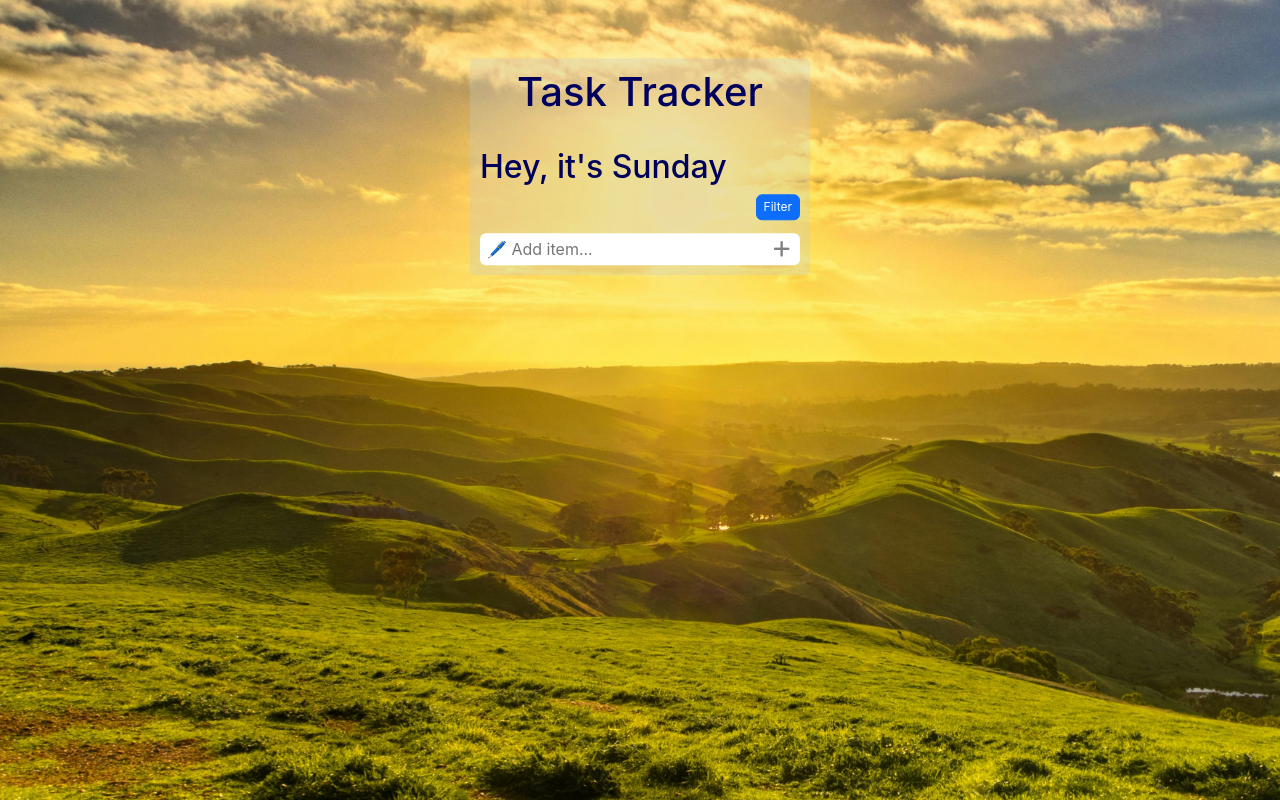
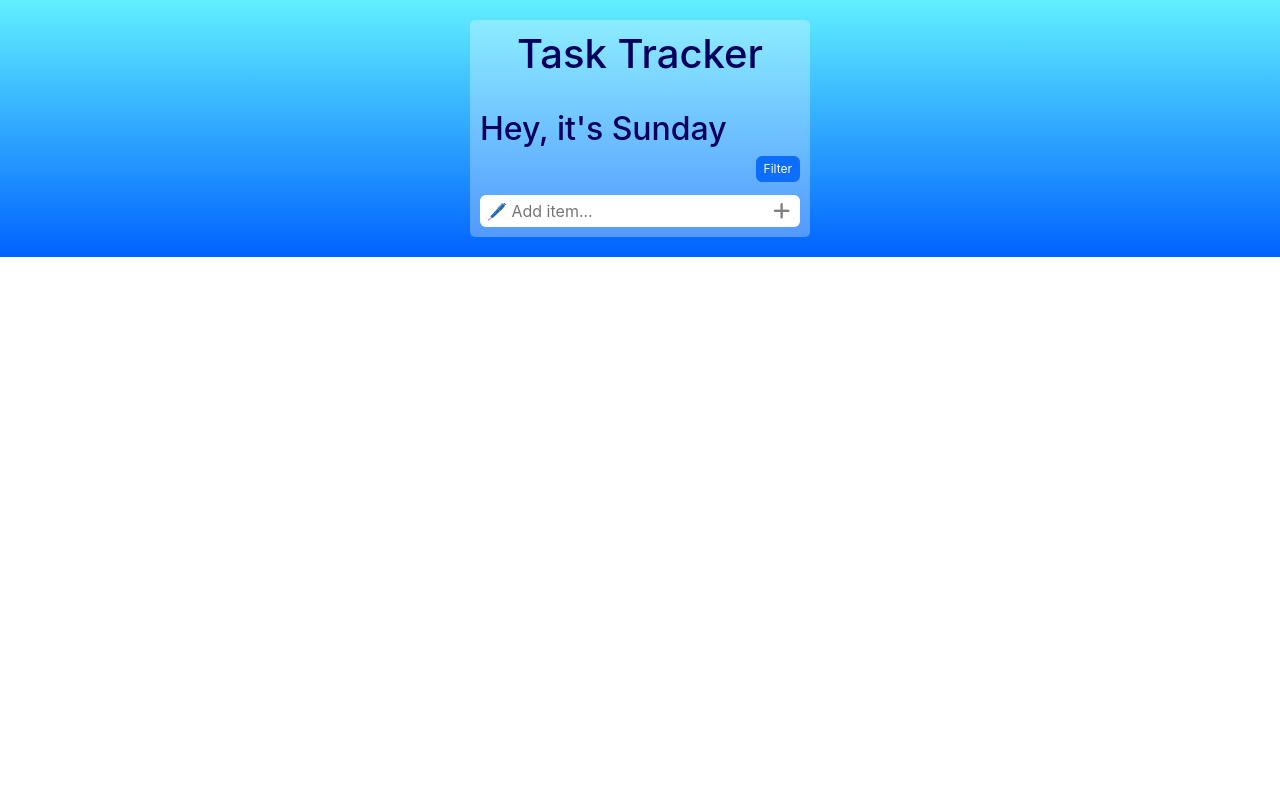
Before and after one commit to Aswaj-th/task-tracker, a React (Create React App) app: page / in a window 1280 px wide. Built offline with nearby package versions, Linux system fonts and the light colour scheme.

Commit message:
changed dynamic background to gradient, fixed scrollng issue

```diff
--- a/public/index.html
+++ b/public/index.html
@@ -18,6 +18,7 @@
   integrity="sha384-9ndCyUaIbzAi2FUVXJi0CjmCapSmO7SnpJef0486qhLnuZ2cdeRhO02iuK6FUUVM"
   crossorigin="anonymous"
 />
+
     <title>Task Tracker App</title>
   </head>
   <body>
--- a/src/App.css
+++ b/src/App.css
@@ -3,25 +3,34 @@
   padding: 0;
 }
 
-body {
-  background-color: #020631;
+.app {
+  display: flex;
+  align-items: center;
+  justify-content: center;
+  background: hsla(217, 100%, 50%, 1);
+
+  background: linear-gradient(90deg, hsla(217, 100%, 50%, 1) 0%, hsla(186, 100%, 69%, 1) 100%);
+
+  background: -moz-linear-gradient(90deg, hsla(217, 100%, 50%, 1) 0%, hsla(186, 100%, 69%, 1) 100%);
+
+  background: -webkit-linear-gradient(90deg, hsla(217, 100%, 50%, 1) 0%, hsla(186, 100%, 69%, 1) 100%);
+
+  filter: progid: DXImageTransform.Microsoft.gradient( startColorstr="#0061FF", endColorstr="#60EFFF", GradientType=1 );
 }
 
-.app {
-  position: absolute;
+.new {
   padding: 10px;
+  margin: 20px;
   border-radius: 5px;
-  background: rgba(200, 200, 200, 0.3);
+  background: rgba(255, 255, 255, 0.3);
   top: 10%;
-  left: 50%;
-  transform: translate(-50%, -10%);
 }
 
-.app .mainHeading h1 {
+.new .mainHeading h1 {
   text-align: center;
 }
 
-.app h1,
+.new h1,
 h2 {
   color: #01005d;
 }
@@ -31,13 +40,13 @@ h2 {
   justify-content: flex-end;
 }
 
-.app .input {
+.new .input {
   display: flex;
   justify-content: center;
   align-items: center;
 }
 
-.app .input {
+.new .input {
   margin-top: 0.8em;
   width: 20em;
   height: 2em;
--- a/src/App.js
+++ b/src/App.js
@@ -2,7 +2,7 @@ import {useState, useEffect, useRef} from 'react';
 import './App.css';
 import TodoItem from './components/TodoItem';
 import Button from 'react-bootstrap/Button';
-import DynamicBackground from './DynamicBackground';
+// import DynamicBackground from './DynamicBackground';
 
 const initTodo = [];
 
@@ -40,8 +40,9 @@ function App() {
 
   return (
     <>
-    <DynamicBackground />
+    {/* <DynamicBackground /> */}
     <div className="app">
+      <div className="new">
       <div className="mainHeading">
         <h1>Task Tracker</h1>
       </div>
@@ -179,6 +180,7 @@ function App() {
             </div>
           </div>
       }
+      </div>
     </div>
     </>
   );
--- a/src/DynamicBackground.jsx
+++ b/src/DynamicBackground.jsx
@@ -27,7 +27,7 @@ const DynamicBackground = () => {
   }, []);
 
   return (
-    <div style={{ height: '100vh', width: '100vw'}} className={urls[time]}>
+    <div style={{ height: '100vh', width: '100vw', position: 'absolute'}} className={urls[time]}>
       {/* Your other content goes here */}
     </div>
   );
```
